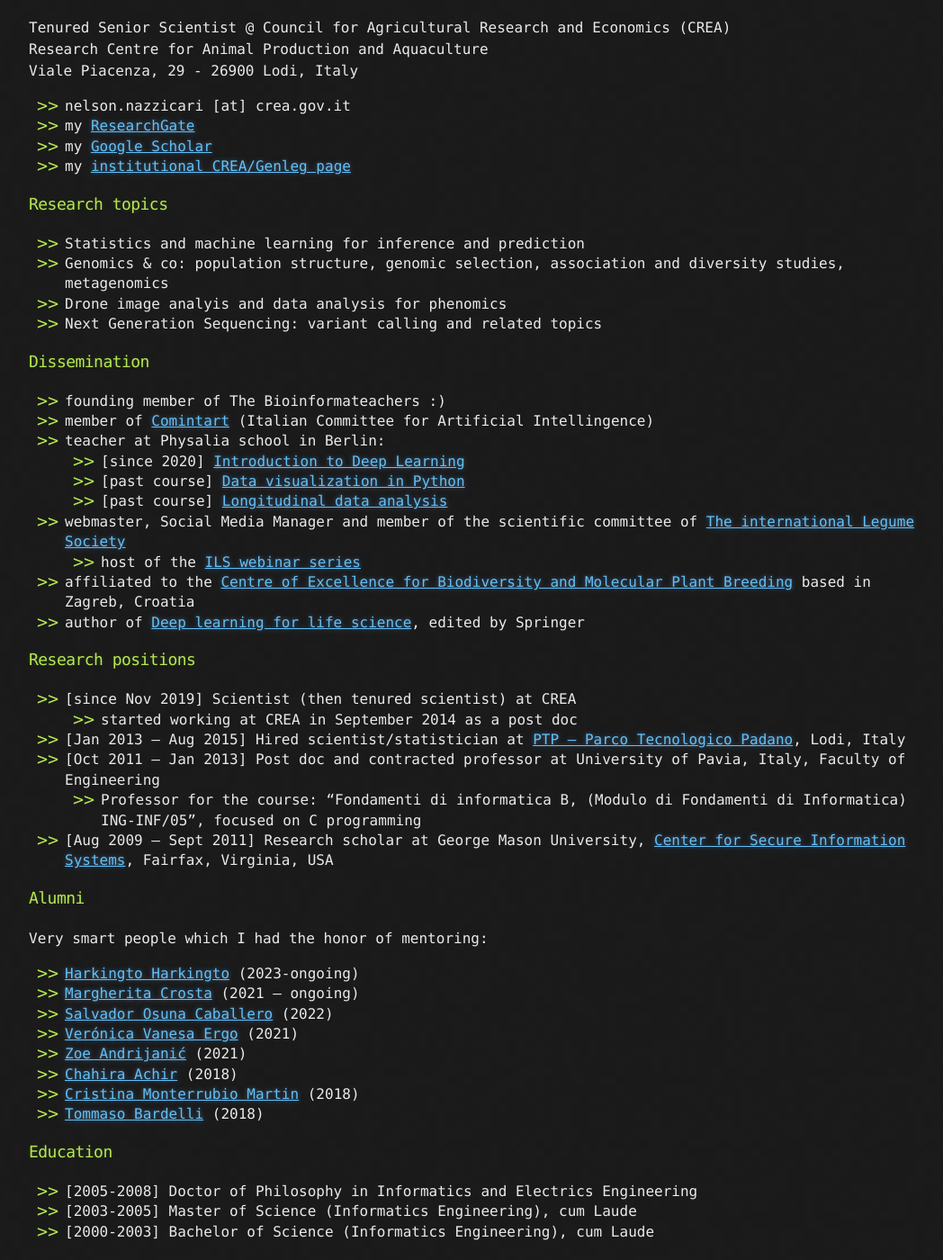
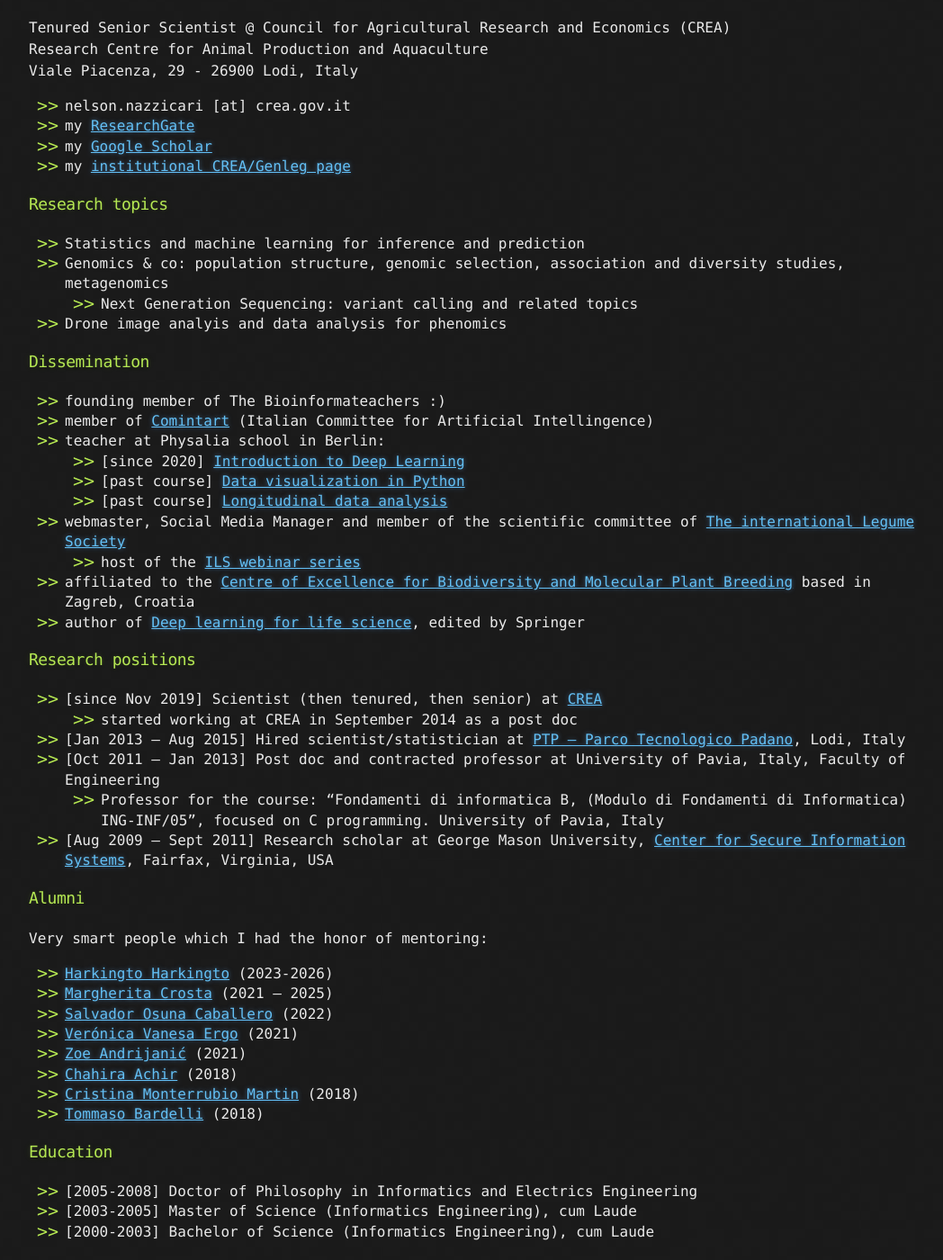
Before and after one commit to bioinformateachers/bioinformateachers.github.io, a Jekyll site: the page built from nelson.md, in a window 1280 px wide and 1400 px high, scrolled down 641 px. Shown: the whole window at 90% size, without its empty margins (108-1156 px from the left). Built offline with Jekyll 4.4.1, drawn with Linux system fonts in a browser that asks for light colours; our own code applies the rules of GitHub Pages for plain Markdown files.

Commit message:
fixed nelson cv

```diff
--- a/nelson.md
+++ b/nelson.md
@@ -1,4 +1,4 @@
-<img src="img/nelson.jpg" alt="drawing" width="300"/>
+<img src="img/nelson.jpg" alt="something wicked this way comes" width="300"/>
 
 
 **Nelson Nazzicari**, Ph.D. <br>
@@ -18,8 +18,8 @@ Viale Piacenza, 29 - 26900 Lodi, Italy
 
 * Statistics and machine learning for inference and prediction
 * Genomics & co: population structure, genomic selection, association and diversity studies, metagenomics
+    * Next Generation Sequencing: variant calling and related topics
 * Drone image analyis and data analysis for phenomics
-* Next Generation Sequencing: variant calling and related topics
 
 ### Dissemination
 
@@ -36,11 +36,11 @@ Viale Piacenza, 29 - 26900 Lodi, Italy
 
 ### Research positions
 
-* [since Nov 2019] Scientist (then tenured scientist) at CREA
+* [since Nov 2019] Scientist (then tenured, then senior) at [CREA](https://www.crea.gov.it/)
 	* started working at CREA in September 2014 as a post doc
 * [Jan 2013 – Aug 2015] Hired scientist/statistician at [PTP – Parco Tecnologico Padano](https://www.ptp.it/), Lodi, Italy
 * [Oct 2011 – Jan 2013] Post doc and contracted professor at University of Pavia, Italy, Faculty of Engineering
-	* Professor for the course: “Fondamenti di informatica B, (Modulo di Fondamenti di Informatica) ING-INF/05”, focused on C programming
+	* Professor for the course: “Fondamenti di informatica B, (Modulo di Fondamenti di Informatica) ING-INF/05”, focused on C programming. University of Pavia, Italy
 * [Aug 2009 – Sept 2011] Research scholar at George Mason University, [Center for Secure Information Systems](http://csis.gmu.edu/), Fairfax, Virginia, USA
 
 
@@ -48,8 +48,8 @@ Viale Piacenza, 29 - 26900 Lodi, Italy
 
 Very smart people which I had the honor of mentoring:
 
-* [Harkingto Harkingto](https://photosyntech.no/people/harkingto-harkingto/) (2023-ongoing)
-* [Margherita Crosta](https://genleg.crea.gov.it/index.php/2022/02/14/margherita-crosta) (2021 – ongoing)
+* [Harkingto Harkingto](https://photosyntech.no/people/harkingto-harkingto/) (2023-2026)
+* [Margherita Crosta](https://genleg.crea.gov.it/index.php/2022/02/14/margherita-crosta) (2021 – 2025)
 * [Salvador Osuna Caballero](https://www.researchgate.net/profile/Salvador-Osuna-Caballero) (2022)
 * [Verónica Vanesa Ergo](https://ri.conicet.gov.ar/author/61170) (2021)
 * [Zoe Andrijanić](https://www.researchgate.net/profile/Zoe-Andrijanic) (2021)
```
